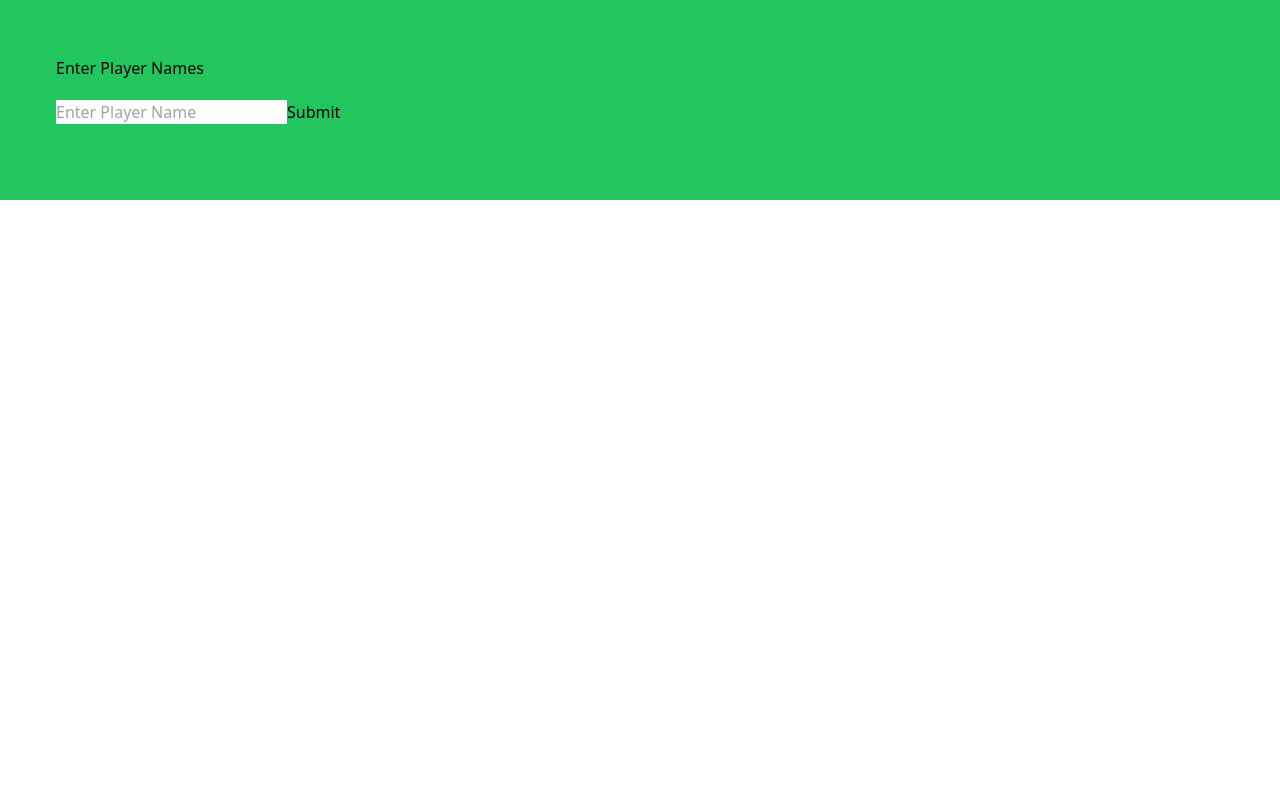
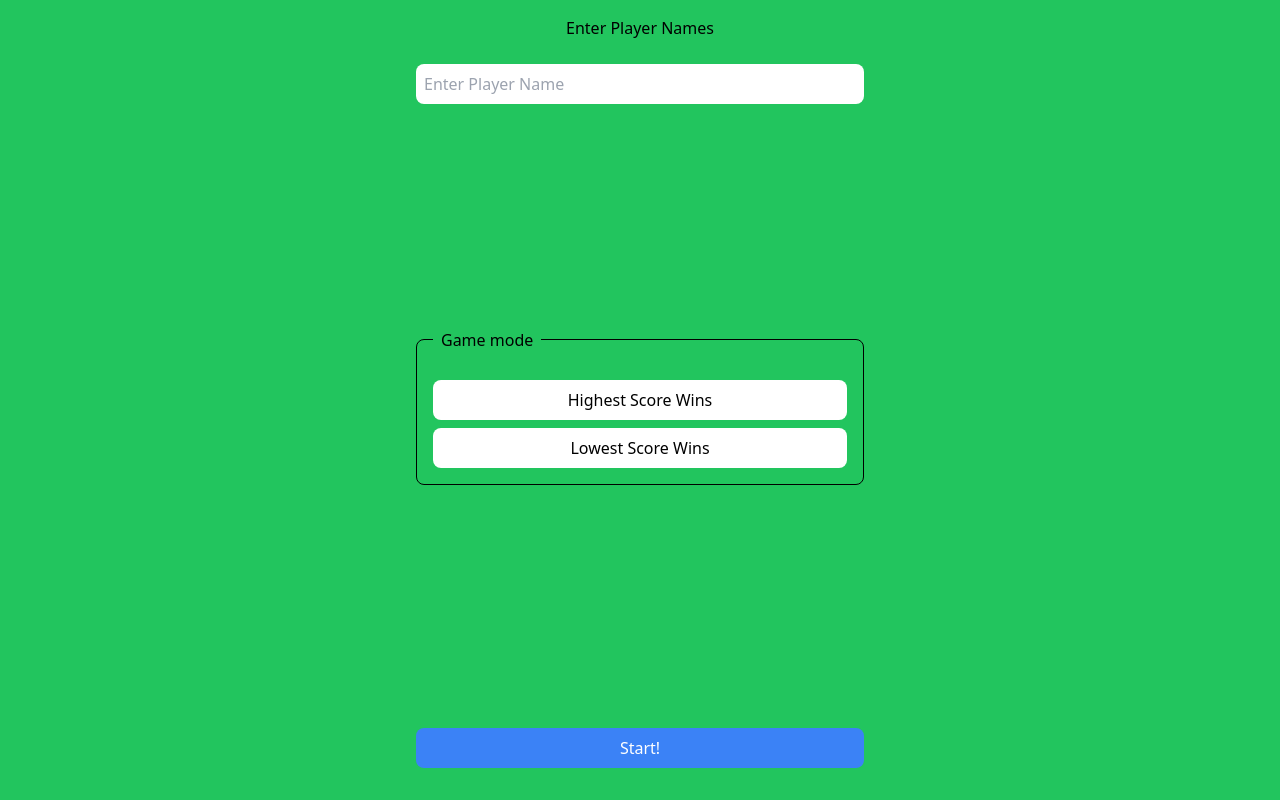
Before and after one commit to viktoramattsson/Scoreboard-Lite, a Next.js app: page /playRounds in a window 1280 px wide. Built offline with nearby package versions, Linux system fonts and the light colour scheme.

Commit message:
add some styling to input component

```diff
--- a/src/components/PlayerNamesInput.jsx
+++ b/src/components/PlayerNamesInput.jsx
@@ -2,6 +2,7 @@ import React, { useState } from 'react';
 
 function PlayerNamesInput({ onSubmit }) {
   const [currentNames, setCurrentNames] = useState(['']);
+  const [selectedGameMode, setSelectedGameMode] = useState(null);
 
   const handleInputChange = (index, value) => {
     setCurrentNames((prevNames) => {
@@ -24,13 +25,17 @@ function PlayerNamesInput({ onSubmit }) {
     }
   };
 
+  const handleGameModeChange = (mode) => {
+    setSelectedGameMode(mode);
+  };
+
   return (
-    <div className="bg-green-500 p-14">
-      <h1>Enter Player Names</h1>
-
+    <div className="bg-green-500 flex flex-col items-center justify-between min-h-screen p-4">
+      <div className="w-full max-w-md">
+        <h1 className="text-center mb-4">Enter Player Names</h1>
         {currentNames.map((name, index) => (
           <input
-          className="my-5"
+            className="my-2 w-full p-2 rounded-lg"
             key={index}
             type="text"
             placeholder="Enter Player Name"
@@ -38,8 +43,40 @@ function PlayerNamesInput({ onSubmit }) {
             onChange={(e) => handleInputChange(index, e.target.value)}
           />
         ))}
-
-      <button onClick={handleSubmit}>Submit</button>
+      </div>
+      <div className="relative w-full max-w-md p-4 pt-10 mb-4 border border-black rounded-lg">
+        <div className="absolute -top-3 left-4 bg-green-500 px-2">
+          <h2>Game mode</h2>
+        </div>
+        <div className="flex flex-col">
+          <button
+            className={`p-2 mb-2 rounded-lg ${
+              selectedGameMode === 'highest'
+                ? 'bg-blue-500 text-white'
+                : 'bg-white text-black'
+            }`}
+            onClick={() => handleGameModeChange('highest')}
+          >
+            Highest Score Wins
+          </button>
+          <button
+            className={`p-2 rounded-lg ${
+              selectedGameMode === 'lowest'
+                ? 'bg-blue-500 text-white'
+                : 'bg-white text-black'
+            }`}
+            onClick={() => handleGameModeChange('lowest')}
+          >
+            Lowest Score Wins
+          </button>
+        </div>
+      </div>
+      <button
+        className="p-2 bg-blue-500 text-white rounded-lg w-full max-w-md mb-4"
+        onClick={handleSubmit}
+      >
+        Start!
+      </button>
     </div>
   );
 }
```
Lines whose indentation alone changed are shown as unchanged.
